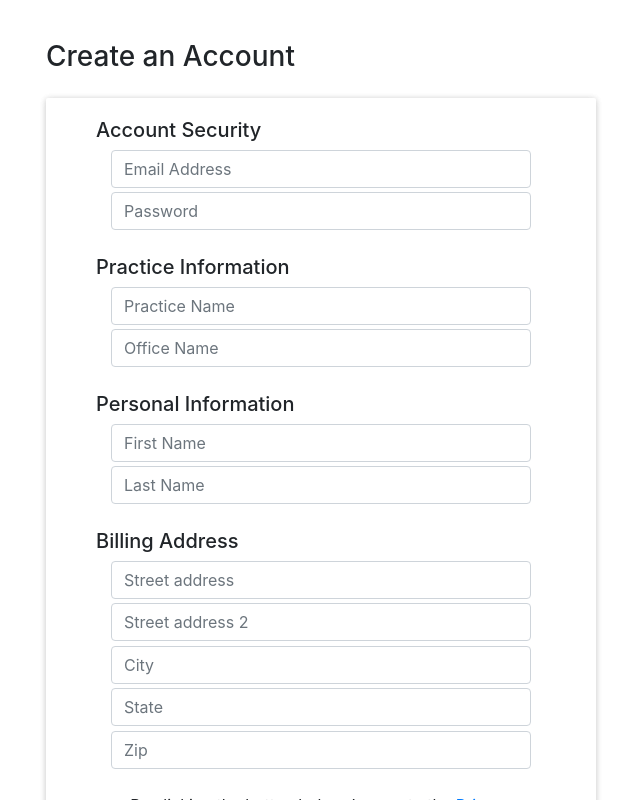
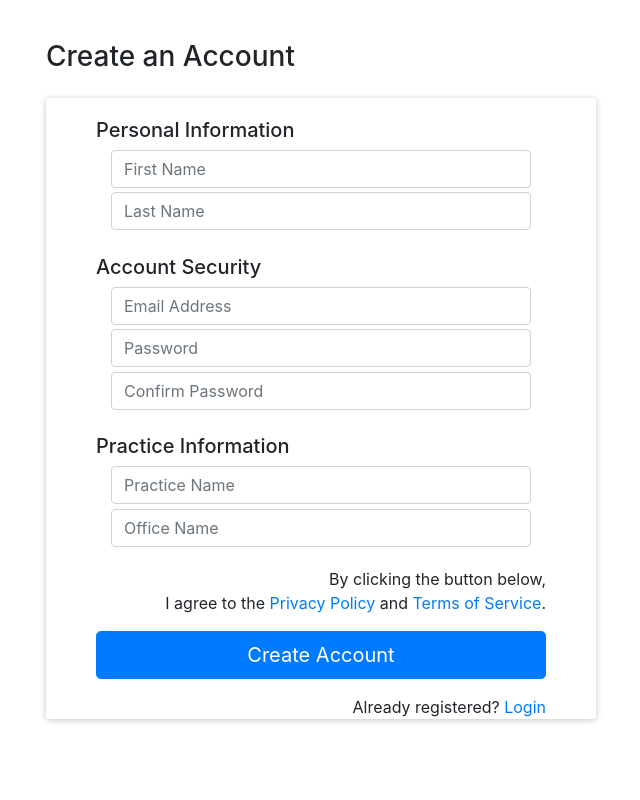
Before and after one commit to lenayj/RIO, a React (Create React App) app: page /Signup in a window 1280 px wide. Shown: the top 800 px of the page, without its empty margins (319-959 px from the left). Built offline with nearby package versions, Linux system fonts and the light colour scheme.

Commit message:
Add validation

```diff
--- a/package.json
+++ b/package.json
@@ -12,6 +12,7 @@
     "react-dom": "^17.0.1",
     "react-google-button": "^0.7.2",
     "react-google-login": "^5.2.2",
+    "react-hook-form": "^6.15.4",
     "react-microsoft-login": "^1.12.1",
     "react-router-dom": "^5.2.0",
     "react-scripts": "4.0.2",
--- a/src/components/Signup.js
+++ b/src/components/Signup.js
@@ -1,9 +1,22 @@
 import '../css/SignUp.css';
 import React, { Component } from "react";
 import { Link } from 'react-router-dom';
+import { useForm } from 'react-hook-form';
 
-export default class SignUp extends Component {
-    render() {
+function SignUp () {
+
+  const {register, handleSubmit, errors, getValues} = useForm();
+  const sleep = ms => new Promise(resolve => setTimeout(resolve,null));
+  const onSubmit = (data) => {
+    console.log(data);
+  }
+  const validatePassword = async(value) => {
+    await sleep(1000);
+    if(value === getValues('password')) return true;
+
+    return false;
+  }
+
         return (
 
           <div className="register-form pt-3">
@@ -13,18 +26,47 @@ export default class SignUp extends Component {
             <div className="panel panel-default">
               <div className="panel-body">
 
-                <form>
+                <form onSubmit={handleSubmit(onSubmit)}>
+                  {/*<h6>{this.state.email} {this.state.password}</h6>*/}
+                  <div>
+                    <div className="part-header">
+                      <h5>Personal Information</h5>
+                    </div>
+                    <div className="form-input">
+                      <div className="col-md-12">
+                        <input type="text" className="form-control" placeholder="First Name"
+                        name="firstName" ref={register({required:true})}/>
+                        {errors.firstName && errors.firstName.type === "required" && (<p className="text-danger">First Name field is required</p>)}
+                      </div>
+                      {/*<div>{this.state.firstName}</div>*/}
+                      <div className="col-md-12">
+                        <input type="text" className="form-control" placeholder="Last Name"
+                        name="lastName" ref={register({required:true})}/>
+                        {errors.lastName && errors.lastName.type === "required" && (<p className="text-danger">Last Name field is required</p>)}
+                      </div>
+                    </div>
+                  </div>
 
                   <div>
                     <div className="part-header">
                       <h5>Account Security</h5>
                     </div>
-                    <div className="input-group">
+                    <div className="form-input">
                       <div className="col-md-12">
-                        <input type="email" className="form-control" placeholder="Email Address" />
+                        <input type="email" className="form-control" placeholder="Email Address"
+                        name="email" ref={register({required:true})}/>
+                        {errors.email && errors.email.type === "required" && (<p className="text-danger">Email field is required</p>)}
                       </div>
                       <div className="col-md-12">
-                        <input type="password" className="form-control" placeholder="Password" />
+                        <input type="password" className="form-control" placeholder="Password"
+                        name="password" ref={register({required:true})}/>
+                        {errors.password && errors.password.type === "required" && (<p className="text-danger">Password field is required</p>)}
+                      </div>
+                      <div className="col-md-12">
+                        <input type="password" className="form-control" placeholder="Confirm Password"
+                        name="confirmPassword" ref={register({required:true, validate: validatePassword})}/>
+                        {errors.confirmPassword && errors.confirmPassword.type === "required" && (<p className="text-danger">Confirm Password field is required</p>)}
+                        {errors.confirmPassword && errors.confirmPassword.type === "validate" && (<p className="text-danger">Passwords does not match</p>)}
                       </div>
                     </div>
                   </div>
@@ -33,30 +75,21 @@ export default class SignUp extends Component {
                     <div className="part-header">
                       <h5>Practice Information</h5>
                     </div>
-                    <div className="input-group">
+                    <div className="form-input">
                       <div className="col-md-12">
-                        <input type="text" className="form-control" placeholder="Practice Name" />
+                        <input type="text" className="form-control" placeholder="Practice Name"
+                        name="practiceName" ref={register({required:true})}/>
+                        {errors.practiceName && errors.practiceName.type === "required" && (<p className="text-danger">Practice Name field is required</p>)}
                       </div>
                       <div className="col-md-12">
-                        <input type="text" className="form-control" placeholder="Office Name" />
+                        <input type="text" className="form-control" placeholder="Office Name"
+                        name="officeName" ref={register({required:true})}/>
+                        {errors.officeName && errors.officeName.type === "required" && (<p className="text-danger">Office Name field is required</p>)}
                       </div>
                     </div>
                   </div>
 
-                  <div>
-                    <div className="part-header">
-                      <h5>Personal Information</h5>
-                    </div>
-                    <div className="input-group">
-                      <div className="col-md-12">
-                        <input type="text" className="form-control" placeholder="First Name" />
-                      </div>
-                      <div className="col-md-12">
-                        <input type="text" className="form-control" placeholder="Last Name" />
-                      </div>
-                    </div>
-                  </div>
-
+{/* Billing Address
                   <div>
                     <div className="part-header">
                       <h5>Billing Address</h5>
@@ -79,15 +112,16 @@ export default class SignUp extends Component {
                       </div>
                     </div>
                   </div>
-
-                  <div className="privacy-policy">
-                    By clicking the button below, I agree to the
-                    <a rel="noopener noreferrer" target="_blank" href="http://labslip.uniortholab.com/privacy-statement/"> Privacy Policy</a>
-                      and <a rel="noopener noreferrer" target="_blank" href="http://labslip.uniortholab.com/terms-of-service/"> Terms of Service</a>
-                     .</div>
+*/}
+                  <div className="privacy-policy mb-3 mt-3 text-right">
+                    <div>By clicking the button below,</div>
+                    <div>I agree to the <a rel="noopener noreferrer" target="_blank" href="http://labslip.uniortholab.com/privacy-statement/">Privacy Policy</a> and
+                    <a rel="noopener noreferrer" target="_blank" href="http://labslip.uniortholab.com/terms-of-service/"> Terms of Service</a>.
+                    </div>
+                  </div>
 
                   <div className="register-button">
-                    <button type="submit" className="btn btn-primary btn-lg btn-block">Create Account</button>
+                    <button type="submit" value="submit" className="btn btn-primary btn-lg btn-block">Create Account</button>
                   </div>
 
                   <div className="mt-3">
@@ -97,5 +131,7 @@ export default class SignUp extends Component {
                   </div>
             </form></div></div></div>
         );
-    }
-}
+    };
+
+
+export default SignUp;
--- a/src/css/SignUp.css
+++ b/src/css/SignUp.css
@@ -26,23 +26,25 @@
     font-size: 20px;
 }
 
-.input-group {
+.form-input {
     position: relative;
     display: table;
     border-collapse: separate;
 }
 
-.input-group {
+.form-input {
     width: 100%;
 }
 
-.input-group .col-md-12{
+.form-input .col-md-12{
     padding-bottom: 1%;
 }
+
+/*
 .register-form form .privacy-policy {
-    text-align: center;
-    margin-top: 20px;
+
 }
+*/
 
 .register-form form .register-button {
     text-align: center;
```
Also changed, not shown: 1 other file (tests, documents, lock files or other folders).
